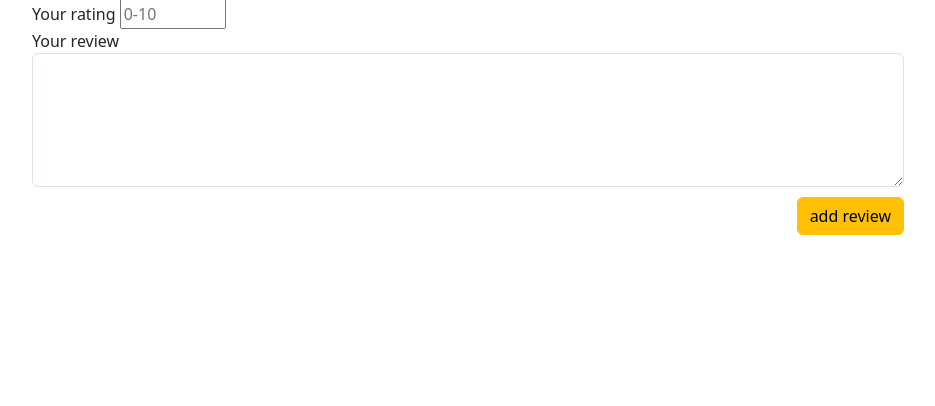
After one commit to Gabosgit/Movi_Web_App, a Flask app: page /review/user/1/movie/1/ in a window 1280 px wide. The commit adds this page. Shown: the part 394-800 px from the top of the page, without its empty margins (172-1107 px from the left). Run offline with Flask 3, Linux system fonts and the light colour scheme.

Commit message:
ADDED the add_review.html template and UPDATED the related functionality to add reviews to the database.

```diff
--- a/app.py
+++ b/app.py
@@ -133,6 +133,33 @@ def update_info(data, movie):
         if update_data['death']:
             movie.director.death = update_data['death']
         db.session.commit()
+
+
+def get_reviews_by_movie_id(movie_id):
+    """Gets the reviews for a specific movie_id."""
+    try:
+        reviews = db.session.query(Review).filter_by(movie_id=movie_id).all()
+        return reviews
+    except Exception as e:
+        print(f"Error al obtener reseñas: {e}")
+        return []
+
+
+def movie_reviews(movie_id):
+    """Gets the reviews and usernames for a movie_id."""
+    # Gets review by movie_id
+    reviews = db.session.query(Review).filter_by(movie_id=movie_id).all()
+    user_names = {}  # Dictionary for storing usernames
+
+    for review in reviews:
+        # Iterates User filtering by id taking the id from review_user_id
+        user = db.session.query(User).filter_by(id=review.user_id).first()
+        if user:
+            user_names[review.user_id] = user.name
+        else:
+            user_names[review.user_id] = "No user"
+
+    return user_names
 
 
 @app.route('/')
@@ -325,6 +352,13 @@ def update_movie(user_id, movie_id):
     if request.method == 'POST':
         data = request.get_json()  # Parse the JSON from the request body
         prompt = data.get('prompt')  # Access the 'prompt' value
+        review = data.get('review')
+        print("SOMEZHING")
+
+
+        if review:
+            print(review)
+
 
         if not prompt:
             update_info(data, movie)
@@ -333,7 +367,7 @@ def update_movie(user_id, movie_id):
         if prompt == 'bio':
             prompt = f"Get a short text about the biography of the director of the movie '{movie.title}', '{movie.director.name}'."
             birth = f"Get only the birthday data without extra text in the format day/month/year of the director of the movie '{movie.title}', '{movie.director.name}'."
-            death = f"Get only the death day data without extra text in the format day/month/year of the director of the movie '{movie.title}', '{movie.director.name}'."
+            death = f"Get only the death day data without any extra text in the format day/month/year of the director of the movie '{movie.title}', '{movie.director.name}'."
             try:
                 response = fetch_from_gemini(prompt)
                 birthday = fetch_from_gemini(birth)
@@ -358,9 +392,39 @@ def update_movie(user_id, movie_id):
 
 @app.route('/info/movie/<movie_id>/user/<user_id>', methods=['GET', 'POST'])
 def info_movie(movie_id, user_id):
+
     movie = db.get_or_404(Movie, movie_id)
     user = db.get_or_404(User, user_id)
-    return render_template('info_movie.html', movie=movie, user=user)
+    reviews = get_reviews_by_movie_id(movie_id)
+    dict_review_usernames = movie_reviews(movie_id)
+
+
+    return render_template('info_movie.html', movie=movie, user=user, reviews=reviews, dict_review_usernames=dict_review_usernames)
+
+
+@app.route('/review/user/<user_id>/movie/<movie_id>/', methods=['GET', 'POST'])
+def add_review(movie_id, user_id):
+    movie = db.get_or_404(Movie, movie_id)
+    user = db.get_or_404(User, user_id)
+
+    if request.method == 'POST':
+        new_review = request.form.get('new_review')
+        user_rating = request.form.get('user_rating')
+
+        new_review = Review(
+            user_id=user_id,
+            movie_id=movie_id,
+            rating=user_rating,
+            text=new_review
+        )
+        with app.app_context():
+            db.session.add(new_review)
+            db.session.commit()  # commits the session to the DB.
+        return redirect(f'/info/movie/{movie_id}/user/{user_id}')
+
+
+    return render_template('add_review.html', movie=movie, user=user)
+
 
 if __name__ == '__main__':
     app.run(host="0.0.0.0", port=5002, debug=True)
--- a/datamanager/data_models.py
+++ b/datamanager/data_models.py
@@ -24,8 +24,6 @@ user_movie_association = Table(
     Column('user_id', Integer, ForeignKey('user.id')),
     Column('movie_id', Integer, ForeignKey('movie.id'))
 )
-
-
 
 
 class User(db.Model):
@@ -70,7 +68,7 @@ class Review(db.Model):
     user_id: Mapped[int] = mapped_column(ForeignKey('user.id'), nullable=False)
     movie_id: Mapped[int] = mapped_column(ForeignKey('movie.id'), nullable=False)
     rating: Mapped[int] = mapped_column(nullable=True)
-    review_text: Mapped[str] = mapped_column(nullable=True)
+    text: Mapped[str] = mapped_column(nullable=True)
     user: Mapped["User"] = relationship(back_populates="reviews")
     movie: Mapped["Movie"] = relationship(back_populates="reviews")
 
--- a/static/main.js
+++ b/static/main.js
@@ -1,6 +1,7 @@
 const btn_description = document.getElementById('btn_description');
 const btn_bio = document.getElementById('btn_bio');
 const form_update = document.getElementById('form_update');
+const form_review = document.getElementById('form_review');
 
 
 btn_description.addEventListener('click', async function() {
@@ -40,8 +41,6 @@ btn_bio.addEventListener('click', async function() {
 });
 
 
-
-
 form_update.addEventListener('submit', function(event) {
   event.preventDefault(); // Prevent standard form submission
 
@@ -67,3 +66,24 @@ form_update.addEventListener('submit', function(event) {
       console.error('Error:', error);
     });
 });
+
+form_review.addEventListener('submit', function(event) {
+    event.preventDefault(); // Prevent standard form submission
+
+    alert("ELLO")
+//    const formText = new FormData(form_review);
+//    const review = {};
+//
+//    formData.forEach((value, key) => {
+//    review[key] = value;
+//    });
+//
+//    fetch(route, {
+//        method: 'POST',
+//        headers: {
+//          'Content-Type': 'application/json',
+//        },
+//        body: JSON.stringify(review)
+//    })
+
+}
--- a/static/style.css
+++ b/static/style.css
@@ -345,16 +345,58 @@ input[type="submit"]:active {
 }
 .info .content .info_movie_data .title {
     margin-bottom: 20px;
+
 }
-
 .info .description {
     margin: 20px 0px;
+
 }
 .info h2{
     margin-bottom: 10px;
+
 }
 .info h2 span {
     color: gray;
+
+}
+.info .reviews {
+    margin-top: 50px;
+
+}
+.info .reviews .review {
+    padding: 20px;
+
+}
+.info .reviews .review .review_header {
+    display: flex;
+    justify-content: space-between;
+    background-color: #ffff99;
+    padding: 10px;
+}
+.info .reviews .review .review_text {
+    background-color: #ffffeb;
+    padding: 10px;
+}
+
+
+/* ADD REVIEW */
+.add_review form {
+    margin-top: 20px;
+
+}
+.add_review .div_poster {
+    display: flex;
+    text-align: center;
+    height: 25vh;
+    margin-top: 10px;
+}
+.add_review .div_poster img {
+    margin: auto;
+    height: 100%;
+}
+.add_review .div_btn {
+    margin-top: 10px;
+    text-align: right;
 }
 
 
--- /dev/null
+++ b/templates/add_review.html
@@ -0,0 +1,30 @@
+<!-- templates/index.html -->
+{% extends "layout.html" %}
+
+{% block title %}
+<!-- the title in layout.html -->
+Add Author
+{% endblock %}
+
+{% block content %}
+<!-- the content in the layout -->
+<div class="add_review">
+  <h1>NEW REVIEW</h1>
+  <p><b>{{ user.name }}</b>, Add your rating and review to the movie " <b>{{ movie.title }}</b> " <br>
+    When you are done click <b>add review</b>.
+  </p>
+  <div class="div_poster">
+    <img src="{{ movie.poster }}" alt="The cover is not available">
+  </div>
+  <form method="POST">
+    <label for="user_rating">Your rating</label>
+    <input type="number" min="1" max="10" step="0.1" id="user_rating" name="user_rating" placeholder="0-10">
+    <br>
+    <label for="new_review">Your review</label>
+    <textarea class="form-control" rows="5" id="new_review" name="new_review"></textarea>
+    <div class="div_btn">
+      <button type="submit" class="btn btn-warning" >add review</button>
+    </div>
+  </form>
+</div>
+{% endblock %}
--- a/templates/user_movies.html
+++ b/templates/user_movies.html
@@ -53,10 +53,9 @@ user movies
           </table>
           <div class="movie_options">
             <form action="/users/{{ user.id }}/update_movie/{{ movie.id }}" method="GET">
-             <button type="submit" class="btn btn-warning" name="update" value="update" >update</button>
+             <button type="submit" class="btn btn-warning">update</button>
             </form>
 
-            <!-- Button to Open the Modal -->
             <form action="/users/{{ user.id }}/delete_movie/{{ movie.id }}" method="post" style="margin: 0px 10px;">
               <button type="submit" class="btn btn-danger" name="display" value="block">delete</button>
             </form>
```
Also changed, not shown: other parts of static/style.css (+21 -21 lines), templates/info_movie.html (+20 -0 lines), templates/update_movie.html (+30 -14 lines), data/sqlite.db.
